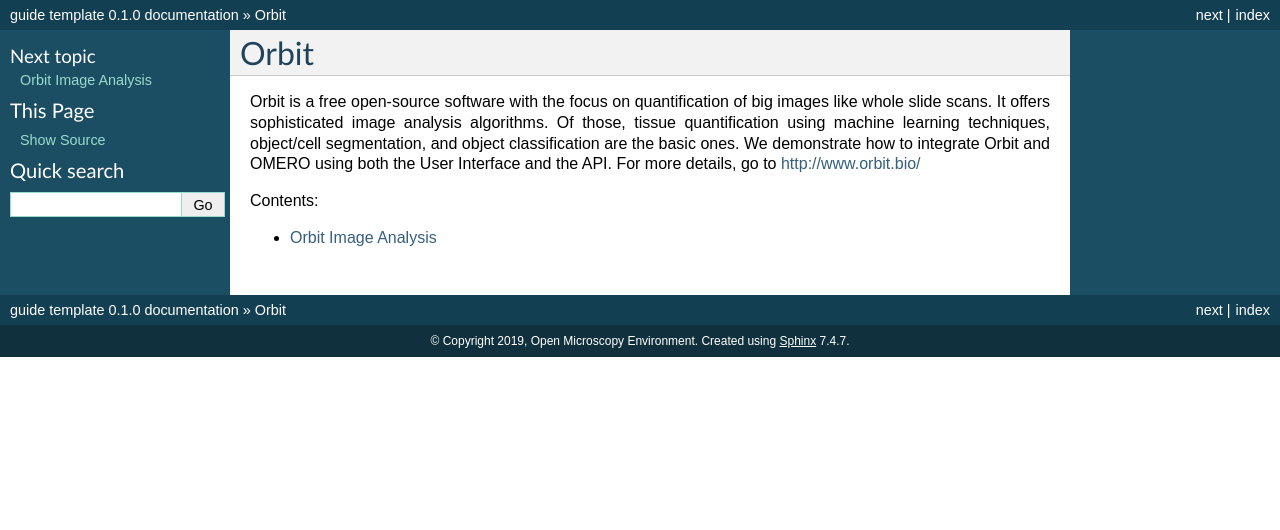
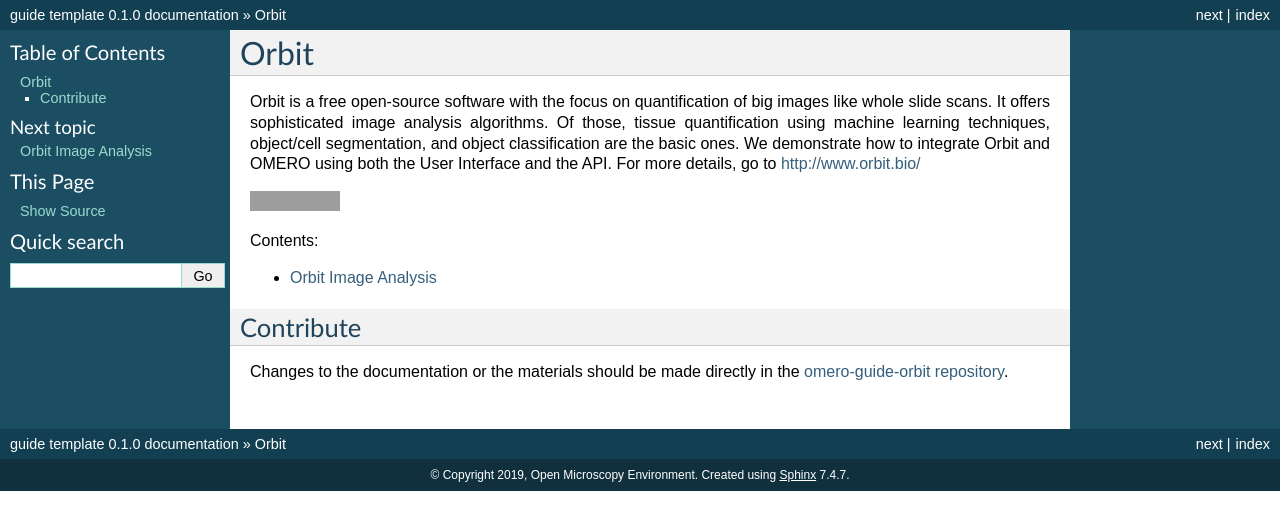
Before and after one commit to ome/omero-guide-orbit, a Sphinx documentation site: the page built from docs/index.rst, in a window 1280 px wide. Shown: the top 530 px of the page. Built offline with Sphinx 7.4.7, drawn with Linux system fonts in a browser that asks for light colours; grey boxes are pictures that could not be loaded.

Commit message:
add link

```diff
--- a/docs/index.rst
+++ b/docs/index.rst
@@ -3,6 +3,10 @@
 
 Orbit is a free open-source software with the focus on quantification of big images like whole slide scans. It offers sophisticated image analysis algorithms. Of those, tissue quantification using machine learning techniques, object/cell segmentation, and object classification are the basic ones. We demonstrate how to integrate Orbit and OMERO using both the User Interface and the API.
 For more details, go to \ http://www.orbit.bio/\
+
+.. image:: https://mybinder.org/badge_logo.svg
+   :target: https://mybinder.org/v2/gh/ome/omero-guide-orbit/master?filepath=notebooks
+
 
 Contents:
 
@@ -10,3 +14,8 @@
    :maxdepth: 1
 
    orbit_manual
+
+Contribute
+----------
+
+Changes to the documentation or the materials should be made directly in the `omero-guide-orbit repository <https://github.com/ome/omero-guide-orbit>`_.
```
